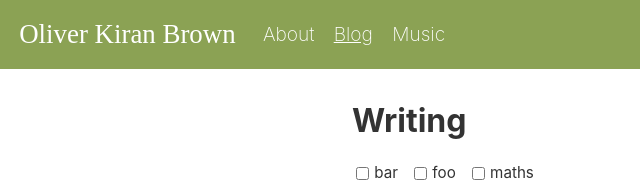
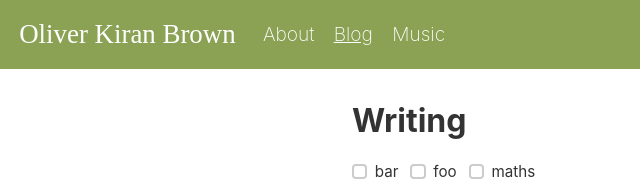
Before and after one commit to oliverkiranbrown/oliverkiranbrown.github.io, an Eleventy site: page content/index.njk in a window 1280 px wide. Shown: the top 194 px of the page, 0-640 px from the left. Built offline with nearby package versions, Linux system fonts and the light colour scheme; Eleventy itself is replaced by a stand-in of ours; files that its build step writes are made by us from their sources; a web font is replaced by a local one; what @zachleat/heading-anchors, markdown-it-mathjax3, zod-validation-error would draw is missing.

Commit message:
bug: small fixes to get image working and green checkboxes

```diff
--- a/_includes/taggedPostsList.njk
+++ b/_includes/taggedPostsList.njk
@@ -2,6 +2,7 @@
   {% for tag in collections.tagList | filterTagList %}
     <label class="tag-checkbox">
       <input type="checkbox" name="tag" value="{{ tag }}">
+      <span class="custom-checkmark"></span>
       {{ tag }}
     </label>
   {% endfor %}
--- a/content/about/about.md
+++ b/content/about/about.md
@@ -1,5 +1,5 @@
 ---
-layout: layouts/base.njk
+layout: layouts/about.njk
 eleventyNavigation:
     key: About
     order: 1
--- a/css/index.css
+++ b/css/index.css
@@ -431,3 +431,49 @@ code {
 .post-tag:hover {
   background: #ddd;
 }
+
+/* custom checkbox */
+/* Hide the native checkbox */
+.tag-checkbox input[type="checkbox"] {
+	display: none;
+  }
+
+  /* Style the label to align nicely */
+  .tag-checkbox {
+	display: flex;
+	align-items: center;
+	font-size: 0.95rem;
+	cursor: pointer;
+	position: relative;
+  }
+
+  /* Style the custom checkbox square */
+  .custom-checkmark {
+	width: 1em;
+	height: 1em;
+	border: 2px solid #ccc;
+	background-color: #fff;
+	margin-right: 0.5em;
+	border-radius: 4px;
+	position: relative;
+	transition: background-color 0.2s, border-color 0.2s;
+  }
+
+  /* When checked, change the background color */
+  .tag-checkbox input[type="checkbox"]:checked + .custom-checkmark {
+	background-color: #8ba254; /* your custom green */
+	border-color: #8ba254;
+  }
+
+  /* Optional: add a checkmark icon */
+  .tag-checkbox input[type="checkbox"]:checked + .custom-checkmark::after {
+	content: "";
+	position: absolute;
+	top: 50%;
+	left: 50%;
+	width: 3px;
+	height: 7px;
+	border: solid white;
+	border-width: 0 2px 2px 0;
+	transform: translate(-50%, -50%) rotate(45deg);
+  }
```
Also changed, not shown: 15 other files.
